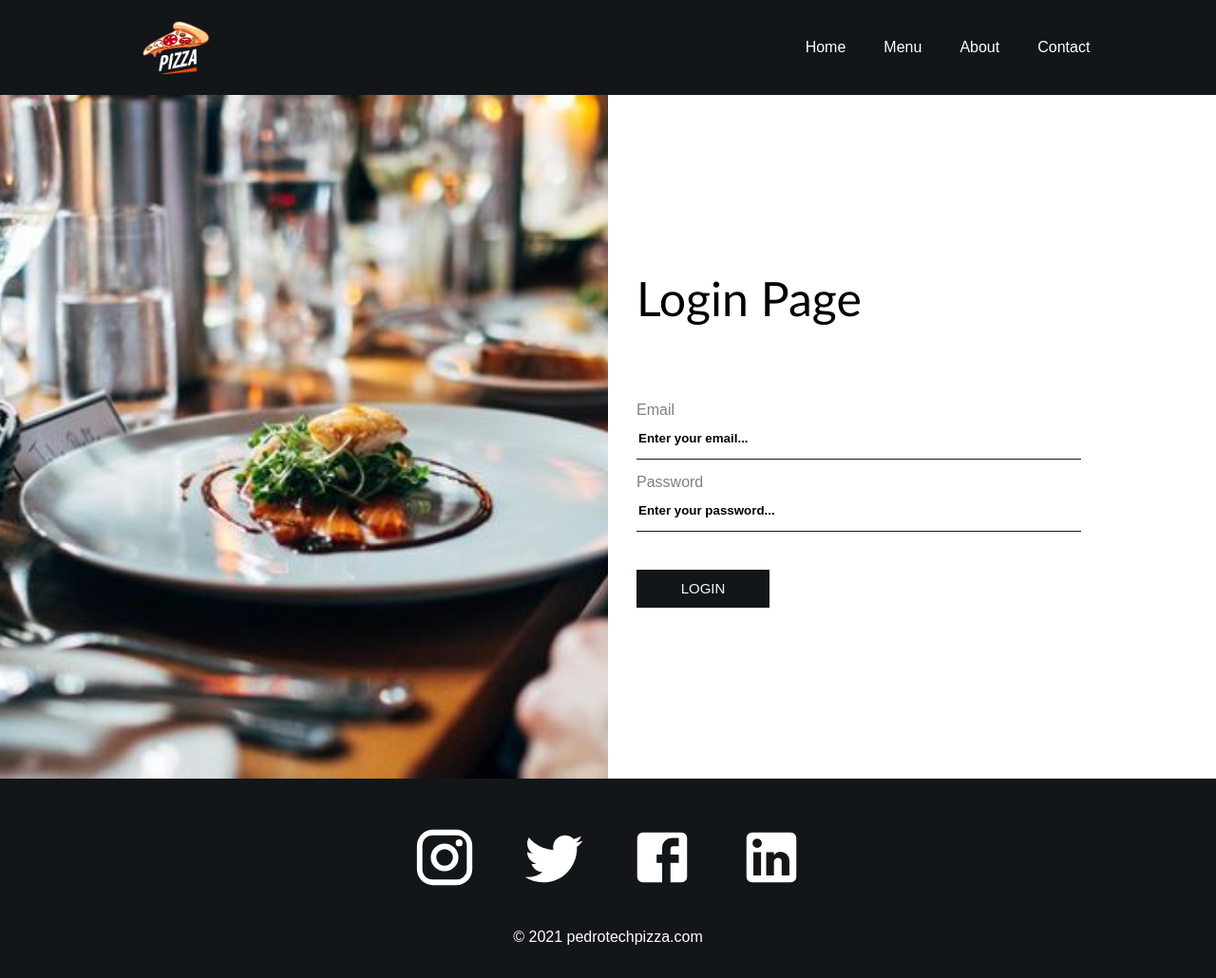
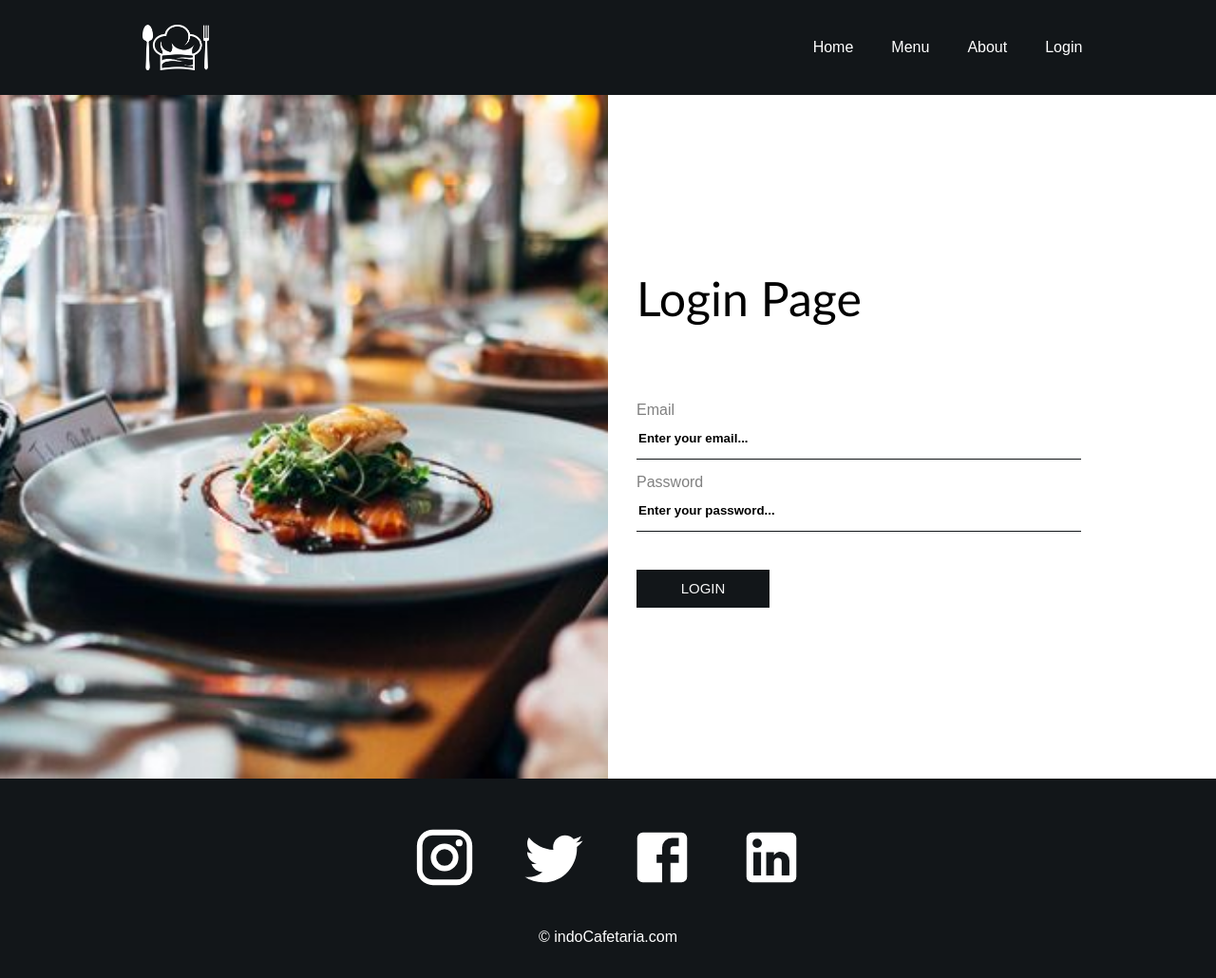
Before and after one commit to NN2777/KULINER-INDO, a React (Create React App) app: page /contact in a window 1280 px wide. Shown: the whole page at 95% size. Built offline with nearby package versions, Linux system fonts and the light colour scheme; the HTML template or start-up script is replaced by a standard one.

Commit message:
add footer and navbar

```diff
--- a/src/components/Footer.js
+++ b/src/components/Footer.js
@@ -11,7 +11,7 @@ function Footer() {
       <div className="socialMedia">
         <InstagramIcon /> <TwitterIcon /> <FacebookIcon /> <LinkedInIcon />
       </div>
-      <p> &copy; 2021 pedrotechpizza.com</p>
+      <p> &copy; indoCafetaria.com</p>
     </div>
   );
 }
--- a/src/components/Navbar.js
+++ b/src/components/Navbar.js
@@ -1,5 +1,5 @@
 import React, { useState } from "react";
-import Logo from "../assets/pizzaLogo.png";
+import Logo from "../assets/IndoLogo2.png";
 import { Link } from "react-router-dom";
 import ReorderIcon from "@material-ui/icons/Reorder";
 import "../styles/Navbar.css";
@@ -18,14 +18,14 @@ function Navbar() {
           <Link to="/"> Home </Link>
           <Link to="/menu"> Menu </Link>
           <Link to="/about"> About </Link>
-          <Link to="/contact"> Contact </Link>
+          <Link to="/contact"> Login </Link>
         </div>
       </div>
       <div className="rightSide">
         <Link to="/"> Home </Link>
         <Link to="/menu"> Menu </Link>
         <Link to="/about"> About </Link>
-        <Link to="/contact"> Contact </Link>
+        <Link to="/contact"> Login </Link>
         <button onClick={toggleNavbar}>
           <ReorderIcon />
         </button>
```
